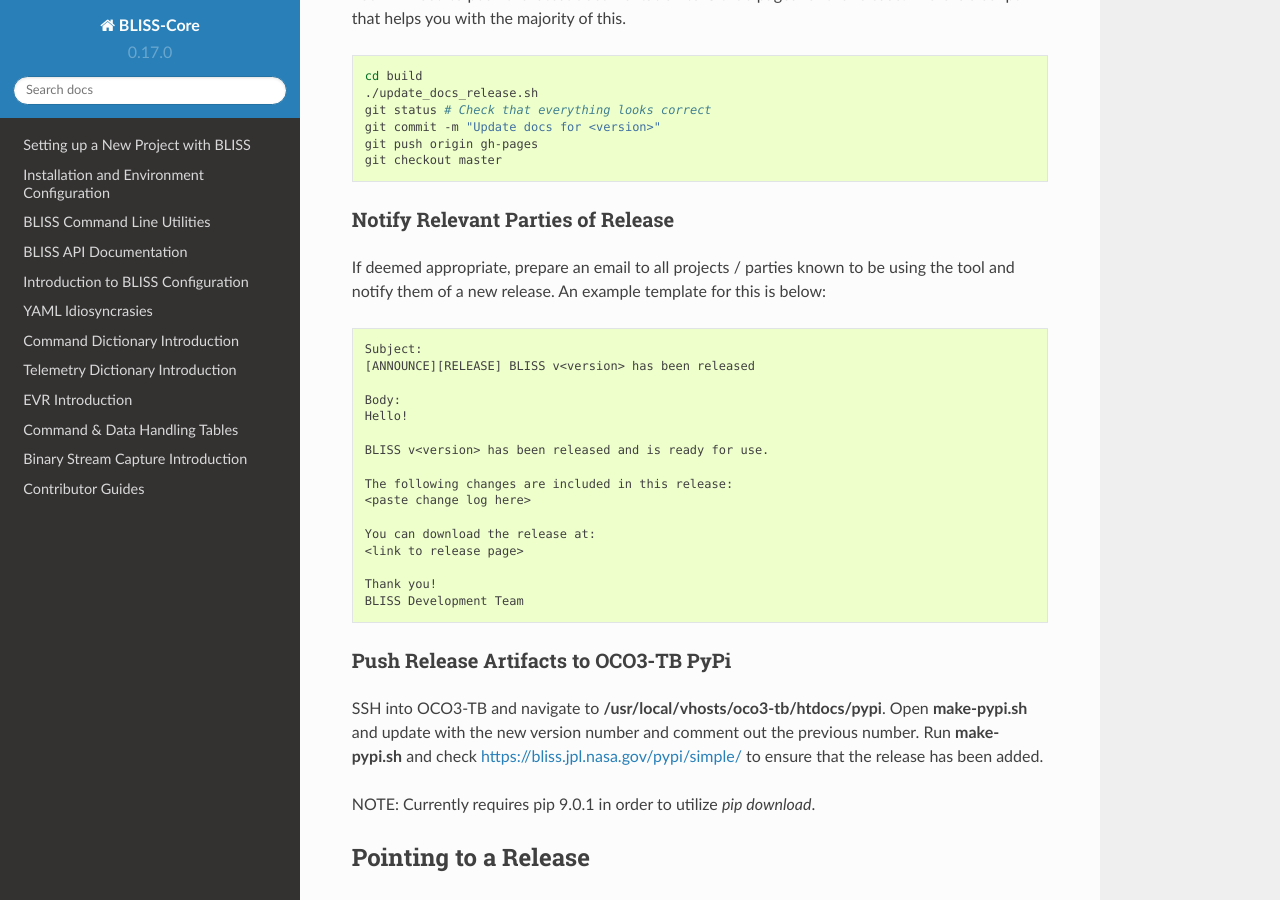
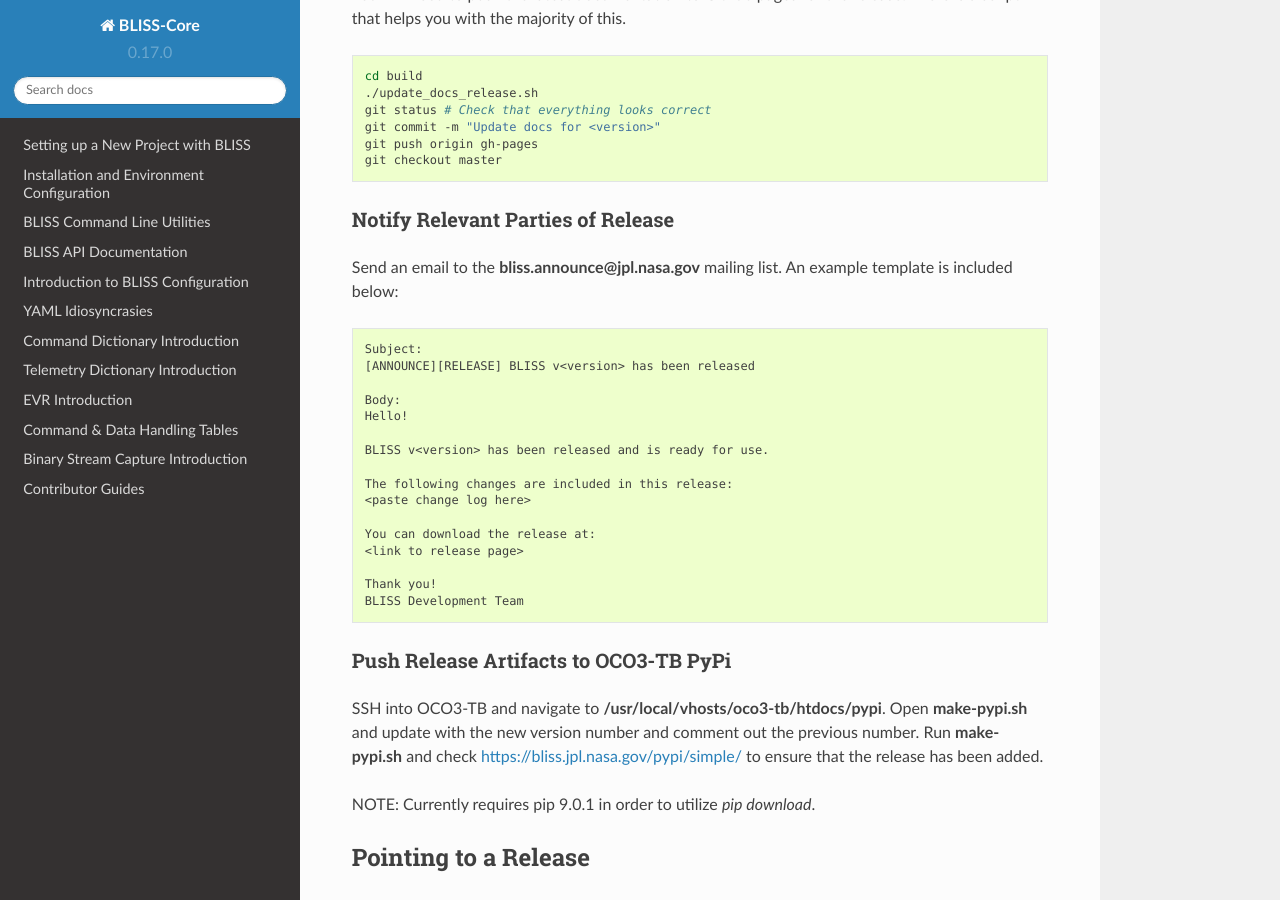
Before and after one commit to NASA-AMMOS/AIT-Core, a Sphinx documentation site: the page built from doc/source/developer_info.rst, in a window 1280 px wide and 900 px high, scrolled down 1020 px. Built offline with Sphinx 7.4.7 and the Read the Docs theme 2.0.0, drawn with Linux system fonts in a browser that asks for light colours.

Commit message:
Issue #315 - Add bliss.announce list info to release notification docs

```diff
--- a/doc/source/developer_info.rst
+++ b/doc/source/developer_info.rst
@@ -45,7 +45,7 @@
 Notify Relevant Parties of Release
 ^^^^^^^^^^^^^^^^^^^^^^^^^^^^^^^^^^
 
-If deemed appropriate, prepare an email to all projects / parties known to be using the tool and notify them of a new release. An example template for this is below:
+Send an email to the **bliss.announce@jpl.nasa.gov** mailing list. An example template is included below:
 
 .. code-block:: none
 
```
